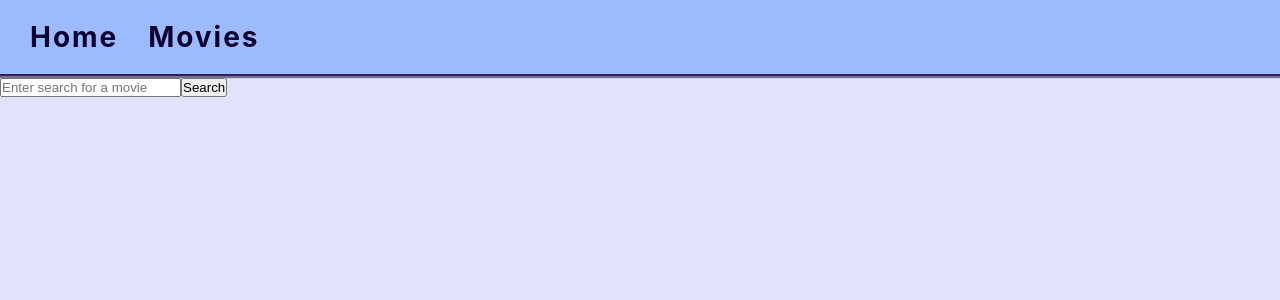
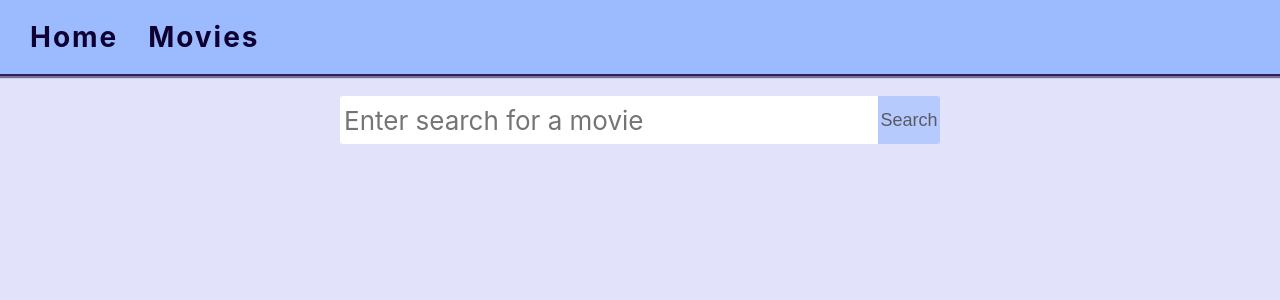
Before and after one commit to Aleksandr2905/goit-react-hw-05-movies, a React (Create React App) app: page /goit-react-hw-05-movies/movies in a window 1280 px wide. Shown: the top 300 px of the page. Built offline with nearby package versions, Linux system fonts and the light colour scheme.

Commit message:
style movies

```diff
--- a/src/pages/Movies.jsx
+++ b/src/pages/Movies.jsx
@@ -22,6 +22,7 @@ const Movies = () => {
       try {
         const { results } = await fetchRequestSearch(queryParam);
         setSearchMovies(results);
+        console.log(results);
       } catch (error) {
         console.error(error);
       }
@@ -31,24 +32,27 @@ const Movies = () => {
 
   return (
     <div>
-      <form onSubmit={handleSubmit}>
-        <input
+      <form className={css.searchForm} onSubmit={handleSubmit}>
+        <input className={css.searchFormInput}
           name="searchWord"
           type="text"
           placeholder="Enter search for a movie"
           defaultValue={queryParam}
         />
-        <button type="submit">Search</button>
+        <button className={css.searchFormBtn} type="submit">Search</button>
       </form>
-      <ul className={css.movieList}>
+      <ul className={css.listMovie}>
         {searchMovies.map(movie => (
-          <Link
+          <Link className={css.movies}
             key={movie.id}
             to={`/movies/${movie.id}`}
             state={{ from: location }}
             params={{ movieId: movie.id }}
           >
-            {movie.title || movie.name}
+            <div className={css.cardMovies}>
+              <img className={css.imgMovies} src={`https://image.tmdb.org/t/p/w342${movie.backdrop_path}`} alt={movie.title} />
+              <p className={css.pMovies}>{movie.title || movie.name}</p>
+            </div>
           </Link>
         ))}
       </ul>
--- a/src/pages/Style.module.css
+++ b/src/pages/Style.module.css
@@ -20,6 +20,10 @@
 }
 
 .navItem:hover {
+  color: rgb(255, 124, 1);
+}
+
+.navItem.active {
   color: rgb(255, 124, 1);
 }
 
@@ -68,6 +72,7 @@
 .cardTrending:hover {
   transform: scale(1.03);
   color: rgb(255, 124, 1);
+  background-color: rgb(156, 187, 255);
   cursor: pointer;
 }
 
@@ -76,10 +81,105 @@
   margin-top: 10px;
   margin-bottom: 10px;
   font-size: 28px;
+  font-weight: bold;
   text-align: center;
   text-decoration: none;
 }
 
+/* =====================MOVIES================= */
+.searchForm {
+  display: flex;
+  align-items: center;
+  width: 100%;
+  max-width: 600px;
+  margin-left: auto;
+  margin-right: auto;
+  margin-top: 20px;
+  margin-bottom: 20px;
+  border-radius: 3px;
+  overflow: hidden;
+}
+
+.searchFormBtn {
+  display: inline-block;
+  width: 70px;
+  height: 48px;
+  font-size: 18px;
+  border: 0;
+  background-size: 40%;
+  background-repeat: no-repeat;
+  background-position: center;
+  opacity: 0.6;
+  transition: opacity 250ms cubic-bezier(0.4, 0, 0.2, 1);
+  cursor: pointer;
+  outline: none;
+  background-color: rgb(156, 187, 255);
+}
+
+.searchFormBtn:hover {
+  opacity: 1;
+}
+
+.searchFormInput {
+  display: inline-block;
+  width: 100%;
+  height: 48px;
+  font: inherit;
+  font-size: 26px;
+  border: none;
+  outline: none;
+  padding-left: 4px;
+  padding-right: 4px;
+}
+
+.listMovie {
+  display: flex;
+  flex-wrap: wrap;
+  flex-direction: row;
+  justify-content: space-around;
+  gap: 30px;
+}
+
+.movies {
+  text-decoration: none;
+}
+
+.cardMovies {
+  display: flex;
+  flex-direction: column;
+  flex-wrap: wrap;
+  width: 400px;
+  margin-bottom: 20px;
+  border-radius: 4px;
+  box-shadow: 0px 1px 3px 0px rgba(0, 0, 0, 0.2),
+    0px 1px 1px 0px rgba(0, 0, 0, 0.14), 0px 2px 1px -1px rgba(0, 0, 0, 0.12);
+  object-fit: cover;
+  text-decoration: none;
+  transition: transform 250ms cubic-bezier(0.4, 0, 0.2, 1);
+  color: rgb(14, 0, 49);
+}
+
+.cardMovies:hover {
+  transform: scale(1.03);
+  color: rgb(255, 124, 1);
+  background-color: rgb(156, 187, 255);
+  cursor: pointer;
+}
+
+.imgMovies {
+  width: 400px;
+  border-radius: 4px;
+}
+
+.pMovies {
+  height: 60px;
+  margin-top: 10px;
+  margin-bottom: 10px;
+  font-size: 28px;
+  font-weight: bold;
+  text-align: center;
+  text-decoration: none;
+}
 /* =====================MOVIE DETAILS================= */
 .movieDetailsWrap {
   display: flex;
```
